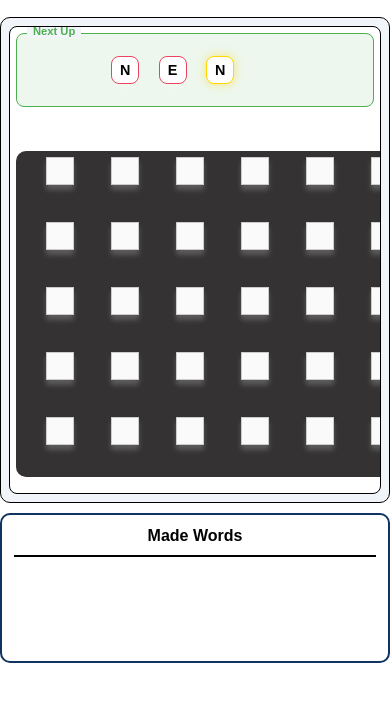
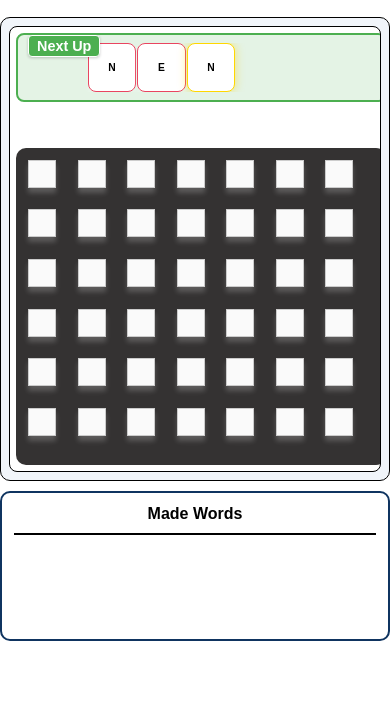
Before and after one commit to yidinghou/wordtris, a website with bundled scripts: page docs/index.html in a window 390 px wide. Shown: the part 110-812 px from the top of the page. Built offline with nearby package versions, Linux system fonts and the light colour scheme.

Commit message:
update next up tiles

```diff
--- a/docs/styles/styles.css
+++ b/docs/styles/styles.css
@@ -433,27 +433,31 @@ body {
 
     /* Mobile-optimized tile sizing - viewport based for perfect fit */
     .tile {
-        width: calc((100vw - 30px) / 7);
-        height: calc((100vw - 30px) / 7);
-        max-width: calc((100vw - 30px) / 7);
-        max-height: calc((100vw - 30px) / 7);
-        min-width: calc((100vw - 30px) / 7);
-        min-height: calc((100vw - 30px) / 7);
+        width: calc((100vw - 50px) / 7);
+        height: calc((100vw - 50px) / 7);
+        max-width: calc((100vw - 50px) / 7);
+        max-height: calc((100vw - 50px) / 7);
+        min-width: calc((100vw - 50px) / 7);
+        min-height: calc((100vw - 50px) / 7);
         border-width: 0.5px;
         font-size: calc(0.5em + 1vw);
         font-weight: bold;
     }
 
     #game-board {
-        grid-template-columns: repeat(7, calc((100vw - 30px) / 7));
-        grid-template-rows: repeat(6, calc((100vw - 30px) / 7));
-        gap: 1px;
-        padding: 2px;
-        max-width: 100vw;
-        width: calc(100vw - 10px);
-        justify-content: center;
-        overflow: hidden;
-        aspect-ratio: 7/6;
+        display: grid !important;
+        grid-template-columns: repeat(7, calc((100vw - 50px) / 7)) !important;
+        grid-template-rows: repeat(6, calc((100vw - 50px) / 7)) !important;
+        gap: 1px !important;
+        padding: 2px !important;
+        max-width: calc(100vw - 20px) !important;
+        width: calc(100vw - 20px) !important;
+        justify-content: center !important;
+        align-items: center !important;
+        overflow: hidden !important;
+        aspect-ratio: 7/6 !important;
+        margin: 0 auto !important;
+        box-sizing: border-box !important;
     }
 
     .preview-panel {
@@ -463,24 +467,69 @@ body {
     }
 
     #preview-container {
-        grid-template-columns: repeat(7, calc((100vw - 30px) / 7));
-        gap: 1px;
-        justify-content: center;
-        max-width: 100vw;
-        width: calc(100vw - 10px);
-        overflow: hidden;
+        display: grid !important;
+        grid-template-columns: repeat(7, calc((100vw - 50px) / 7)) !important;
+        grid-template-rows: 1fr !important;
+        gap: 1px !important;
+        justify-content: center !important;
+        align-items: center !important;
+        max-width: calc(100vw - 20px) !important;
+        width: calc(100vw - 20px) !important;
+        overflow: hidden !important;
+        padding: 0 !important;
+        margin: 0 auto !important;
+        box-sizing: border-box !important;
+    }
+
+    #preview-container > div {
+        width: calc((100vw - 50px) / 7) !important;
+        height: calc((100vw - 50px) / 7) !important;
+        display: flex !important;
+        align-items: center !important;
+        justify-content: center !important;
+        box-sizing: border-box !important;
     }
 
     #preview-container .tile {
-        width: calc((100vw - 30px) / 7);
-        height: calc((100vw - 30px) / 7);
-        max-width: calc((100vw - 30px) / 7);
-        max-height: calc((100vw - 30px) / 7);
-        min-width: calc((100vw - 30px) / 7);
-        min-height: calc((100vw - 30px) / 7);
-        border-width: 0.5px;
-        font-size: calc(0.5em + 1vw);
-        font-weight: bold;
+        width: calc((100vw - 50px) / 7) !important;
+        height: calc((100vw - 50px) / 7) !important;
+        max-width: calc((100vw - 50px) / 7) !important;
+        max-height: calc((100vw - 50px) / 7) !important;
+        min-width: calc((100vw - 50px) / 7) !important;
+        min-height: calc((100vw - 50px) / 7) !important;
+        border-width: 1px !important;
+        font-size: calc(0.4em + 1vw) !important;
+        font-weight: bold !important;
+        box-sizing: border-box !important;
+        margin: 0 !important;
+        padding: 0 !important;
+    }
+
+    .preview-panel {
+        border-width: 2px !important;
+        padding: 8px !important;
+        margin-bottom: 8px !important;
+        overflow: hidden !important;
+        width: calc(100vw - 20px) !important;
+        max-width: calc(100vw - 20px) !important;
+        box-sizing: border-box !important;
+        background-color: rgba(76, 175, 80, 0.15) !important;
+    }
+
+    .preview-panel::before {
+        content: "Next Up" !important;
+        position: absolute !important;
+        top: 0px !important;
+        left: 10px !important;
+        background-color: #4CAF50 !important;
+        color: white !important;
+        padding: 2px 8px !important;
+        font-size: 0.9em !important;
+        font-weight: bold !important;
+        border-radius: 4px !important;
+        border: 1px solid #ffffff !important;
+        box-shadow: 0 1px 3px rgba(0,0,0,0.2) !important;
+        z-index: 10 !important;
     }
 }
 
```
